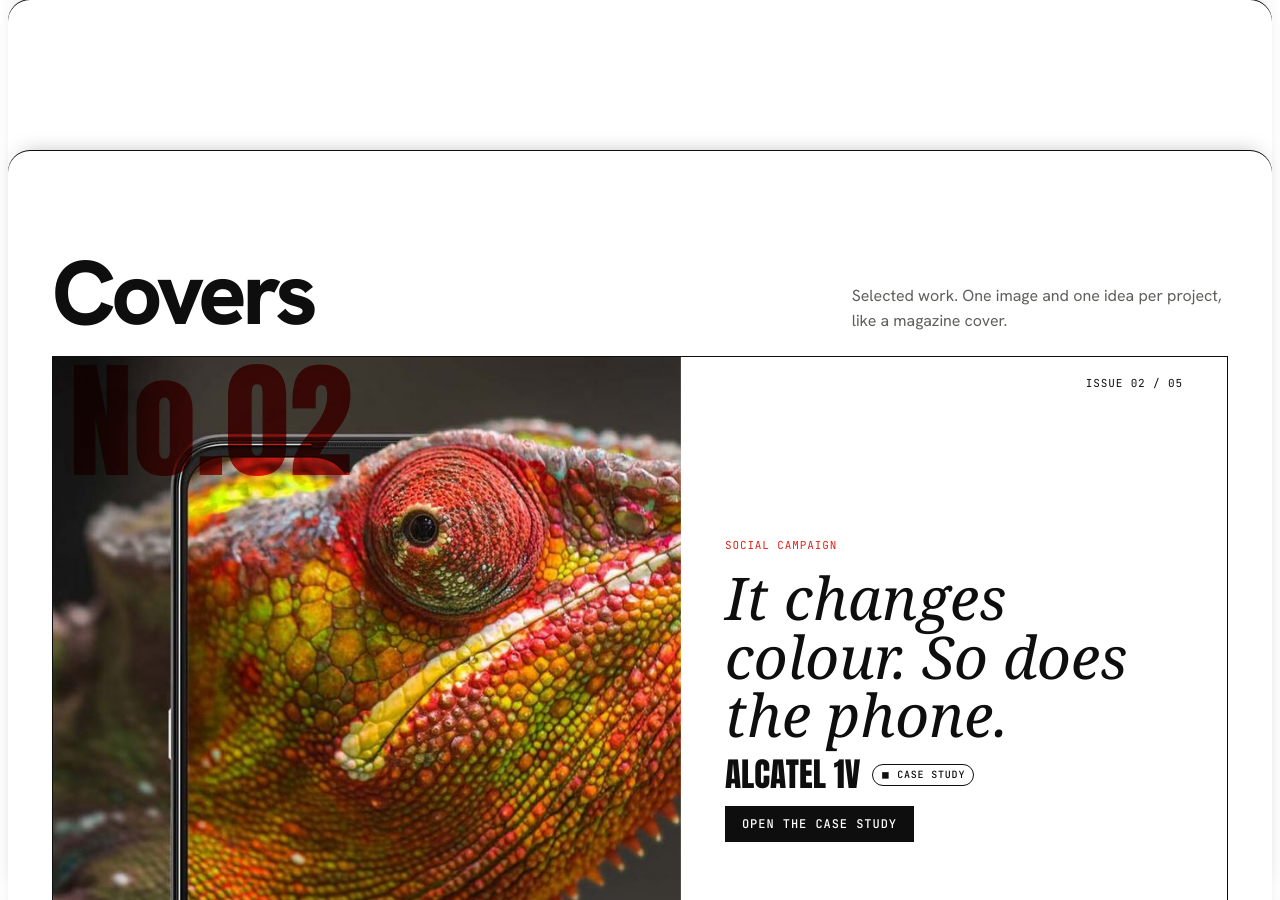
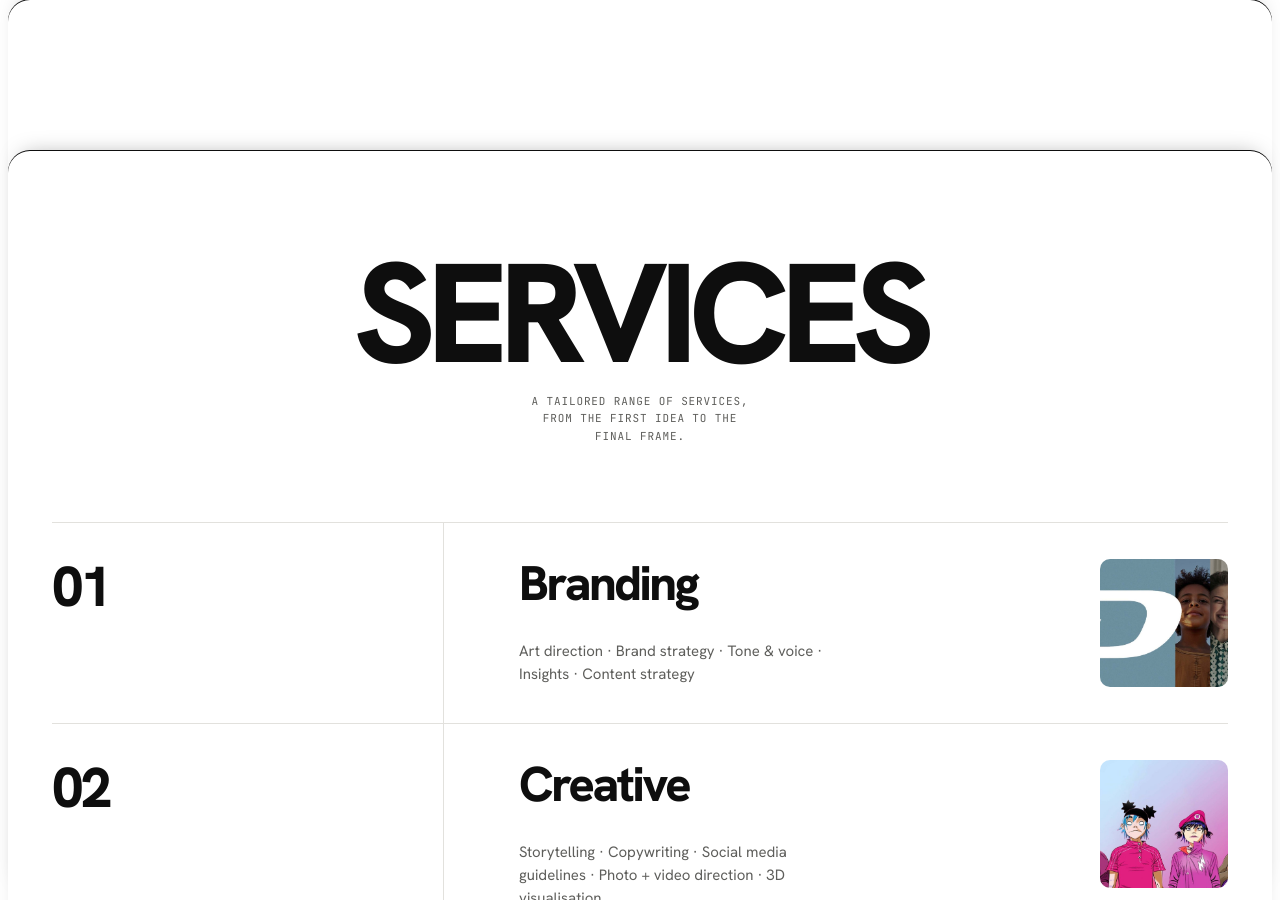
Before and after one commit to Msayed25/mohamed-ewis, a Jekyll site: the page built from index.html, in a window 1280 px wide and 900 px high, scrolled down 1657 px. Built offline with Jekyll 4.4.1, drawn with Linux system fonts in a browser that asks for light colours; some web fonts are replaced; some of the changed text lies outside the part shown.

Commit message:
Replace the home Covers with a Services section (placeholder copy until the client sends it)

```diff
--- a/_data/site.json
+++ b/_data/site.json
@@ -9,6 +9,13 @@
   "portrait": "/images/site/portrait.jpg",
   "portrait_cutout": "/images/site/portrait-cutout.webp",
   "expertise": "My expertise lies in interpreting a brief, researching its context, developing a concept and translating strategy into a relevant visual expression.",
+  "services_intro": "A tailored range of services, from the first idea to the final frame.",
+  "services": [
+    { "title": "Branding", "text": "Art direction · Brand strategy · Tone & voice · Insights · Content strategy", "image": "/images/projects/damac/cover.jpg" },
+    { "title": "Creative", "text": "Storytelling · Copywriting · Social media guidelines · Photo + video direction · 3D visualisation", "image": "/images/projects/gorillaz/cover.jpg" },
+    { "title": "Production", "text": "Scouting · Production management · Content creation · Live action filming · Experience", "image": "/images/projects/sacha-jafri/cover.jpg" },
+    { "title": "Post-production", "text": "Editing · 2D/3D animation · Colour grading · Visual effects · Finishing", "image": "/images/projects/alive/cover.jpg" }
+  ],
   "disciplines": ["Art Direction", "Photography", "Film", "Collage"],
   "headline": "Pepsi, Google, Nike and Mini already called. Your move.",
   "bio": "Art director and visual artist. He finds one big idea, then makes it loud through photography, film, collage, AR and design.",
--- a/_layouts/default.html
+++ b/_layouts/default.html
@@ -31,7 +31,7 @@
   <div class="sl-clap g" aria-hidden="true"><span class="arm"></span><span class="base"></span></div>
   <div class="sl-body g">
     <ol>
-      <li><a href="{{ '/#featured' | relative_url }}" data-slate-close><span>Scene 01</span>Covers</a></li>
+      <li><a href="{{ '/#services' | relative_url }}" data-slate-close><span>Scene 01</span>Services</a></li>
       <li><a href="{{ '/#work' | relative_url }}" data-slate-close><span>Scene 02</span>Index</a></li>
       <li><a href="{{ '/#films' | relative_url }}" data-slate-close><span>Scene 03</span>Films</a></li>
       <li><a href="{{ '/#cv' | relative_url }}" data-slate-close><span>Scene 04</span>CV</a></li>
--- a/admin/config.yml
+++ b/admin/config.yml
@@ -53,7 +53,7 @@ collections:
       - { name: subtitle, label: Type of work, widget: string, hint: "e.g. Social campaign, Documentary film, Logo design" }
       - { name: cover, label: Cover image, widget: image }
       - { name: cover_line, label: Cover line, widget: string, required: false, hint: "One short, punchy line in the magazine-cover style. Shown big on the cover." }
-      - { name: featured, label: Show on the home page covers, widget: boolean, default: false, hint: "Needs a cover line." }
+      - { name: featured, label: Show on the home page covers (not shown at the moment), widget: boolean, default: false, hint: "Needs a cover line." }
       - { name: order, label: Order, widget: number, value_type: int, default: 100, hint: "Lower numbers come first in the index." }
       - { name: tags, label: Tags, widget: list, required: false, field: { name: tag, label: Tag, widget: string } }
       - { name: video, label: Video, widget: string, required: false, hint: "For films: paste a YouTube or Vimeo link, or the address of an uploaded video file." }
@@ -81,6 +81,8 @@ collections:
           - { name: status, label: Availability badge, widget: string, required: false, hint: "Shown with a green pulse. Leave empty to hide." }
           - { name: portrait, label: Portrait photo, widget: image }
           - { name: expertise, label: Expertise (the big statement after the landing page), widget: text, required: false }
+          - { name: services_intro, label: Services intro line, widget: string, required: false }
+          - { name: services, label: Services, widget: list, fields: [ { name: title, label: Service, widget: string }, { name: text, label: Short description, widget: text, required: false }, { name: image, label: Photo, widget: image, required: false } ] }
           - { name: disciplines, label: Disciplines (the list on the landing page), widget: list, field: { name: discipline, label: Discipline, widget: string } }
           - { name: portrait_cutout, label: Portrait cut-out (not shown at the moment), widget: image, required: false }
           - { name: headline, label: Intro headline (not shown at the moment), widget: string }
--- a/assets/site.css
+++ b/assets/site.css
@@ -381,3 +381,21 @@ html.lenis,html.lenis body{height:auto}
 html.lenis,.lenis.lenis-smooth{scroll-behavior:auto!important}
 .lenis.lenis-smooth [data-lenis-prevent]{overscroll-behavior:contain}
 .lenis.lenis-stopped{overflow:hidden}
+
+/* ---------- services (deck slide 8, after adigun.framer.website): big centred title, numbered rows with a small photo; rows fade up from pale as they reach the middle of the screen ---------- */
+.svc{min-height:100vh;min-height:100svh;padding-block:clamp(56px,8vw,110px) clamp(56px,7vw,100px)}
+.svc-head{text-align:center;margin-bottom:clamp(40px,6vw,80px)}
+.svc-head h2{font:800 clamp(56px,11vw,170px)/.86 var(--body);letter-spacing:-.06em;margin:0;text-transform:uppercase}
+.svc-head p{max-width:34ch;margin:18px auto 0;color:var(--soft);line-height:1.6}
+.svc-list{list-style:none;margin:0;padding:0;border-top:1px solid var(--hair);background-image:linear-gradient(90deg,transparent calc(33.33% - .5px),var(--hair) calc(33.33% - .5px),var(--hair) calc(33.33% + .5px),transparent calc(33.33% + .5px))}
+.svc-row{display:grid;grid-template-columns:minmax(0,1fr) minmax(0,1.4fr) auto;gap:clamp(16px,3vw,40px);align-items:start;padding-block:clamp(22px,3vw,36px);border-bottom:1px solid var(--hair);opacity:.22;transition:opacity .7s cubic-bezier(.2,.9,.2,1)}
+.svc-row.in{opacity:1}
+.svc-row .n{font:800 clamp(34px,4.4vw,64px)/1 var(--body);letter-spacing:-.05em}
+.svc-row .t{padding-left:clamp(0px,2vw,24px)}
+.svc-row h3{font:800 clamp(30px,3.8vw,56px)/1 var(--body);letter-spacing:-.05em;margin:0 0 clamp(18px,2.5vw,34px);transition:transform .4s cubic-bezier(.2,.9,.2,1)}
+.svc-row p{margin:0;max-width:40ch;color:var(--soft);font-size:15px;line-height:1.55}
+.svc-row img{width:clamp(96px,10vw,150px);aspect-ratio:1;object-fit:cover;border-radius:10px;transition:transform .5s cubic-bezier(.2,.9,.2,1)}
+.svc-row:hover h3{transform:translateX(10px)}
+.svc-row:hover img{transform:scale(1.06) rotate(-2deg)}
+@media (max-width:760px){.svc-list{background-image:none}.svc-row{grid-template-columns:auto minmax(0,1fr)}.svc-row img{display:none}.svc-row .t{padding-left:0}}
+@media (prefers-reduced-motion:reduce){.svc-row{opacity:1;transition:none}}
--- a/assets/site.js
+++ b/assets/site.js
@@ -116,6 +116,15 @@
       });
     }
   }
+
+  /* services: each row comes up from pale as it reaches the middle of the screen */
+  var svcRows = $$('.svc-row');
+  if (svcRows.length && window.IntersectionObserver && !reduce) {
+    var sio = new IntersectionObserver(function (es) {
+      es.forEach(function (e) { if (e.isIntersecting) { e.target.classList.add('in'); sio.unobserve(e.target); } });
+    }, { rootMargin: '0px 0px -35% 0px' });
+    svcRows.forEach(function (r) { sio.observe(r); });
+  } else svcRows.forEach(function (r) { r.classList.add('in'); });
 
   /* expertise statement: words darken one by one as it scrolls through the screen */
   var xp = $('.xp-t');
--- a/index.html
+++ b/index.html
@@ -28,24 +28,16 @@ layout: default
 </section>
 {% endif %}
 
-{% if featured.size > 0 %}
-<section class="sec g stk" id="featured">
-  <div class="head"><h2>Covers</h2><p>Selected work. One image and one idea per project, like a magazine cover.</p></div>
-  <div class="cover feat" id="covers" aria-roledescription="carousel" aria-label="Featured projects">
-    {% for p in featured %}
-    <article class="slide{% if forloop.first %} on{% endif %}" data-kind="{{ p.kind }}" aria-label="{{ forloop.index }} of {{ featured.size }}">
-      <div class="shot"><img src="{{ p.cover | relative_url }}" alt="{{ p.title }}" {% unless forloop.first %}loading="lazy" decoding="async"{% endunless %}><div class="no">No.{% if forloop.index < 10 %}0{% endif %}{{ forloop.index }}</div></div>
-      <div class="copy">
-        <div class="issue mono">Issue {% if forloop.index < 10 %}0{% endif %}{{ forloop.index }} / {% if featured.size < 10 %}0{% endif %}{{ featured.size }}</div>
-        <div class="kick mono">{{ p.subtitle }}</div>
-        <p class="line words">{{ p.cover_line }}</p>
-        <div class="client">{{ p.title }} {% include kind.html kind=p.kind %}</div>
-        <div>{% include action.html p=p solid=true %}</div>
-      </div>
-    </article>
-    {% endfor %}
-    <div class="dots" role="tablist" aria-label="Choose a cover">{% for p in featured %}<button type="button" role="tab" aria-label="{{ p.title }}"{% if forloop.first %} aria-current="true"{% endif %}>{% if forloop.index < 10 %}0{% endif %}{{ forloop.index }}</button>{% endfor %}</div>
-  </div>
+{% if s.services.size > 0 %}
+<section class="svc g stk" id="services">
+  <div class="svc-head"><h2>Services</h2>{% if s.services_intro != "" %}<p class="mono">{{ s.services_intro }}</p>{% endif %}</div>
+  <ol class="svc-list">
+    {% for v in s.services %}<li class="svc-row">
+      <b class="n">{% if forloop.index < 10 %}0{% endif %}{{ forloop.index }}</b>
+      <div class="t"><h3>{{ v.title }}</h3>{% if v.text != "" %}<p>{{ v.text }}</p>{% endif %}</div>
+      {% if v.image and v.image != "" %}<img src="{{ v.image | relative_url }}" alt="" loading="lazy">{% endif %}
+    </li>{% endfor %}
+  </ol>
 </section>
 {% endif %}
 
```
